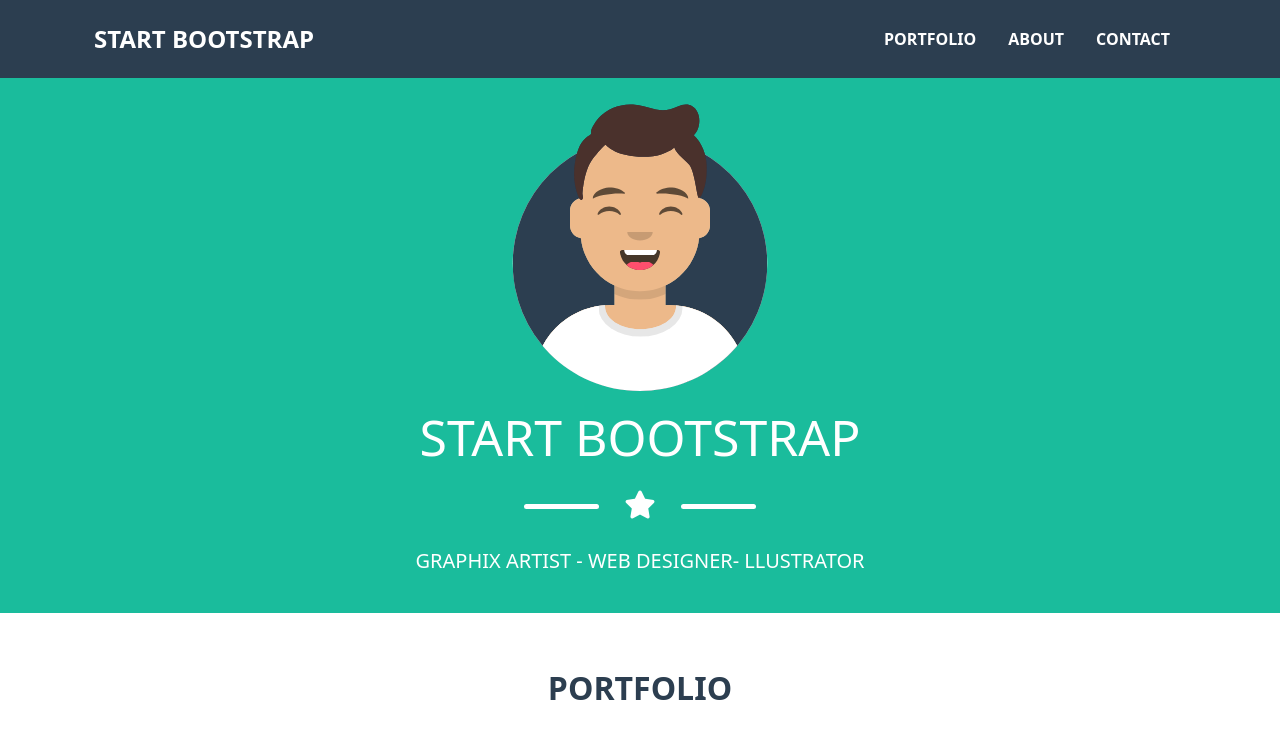
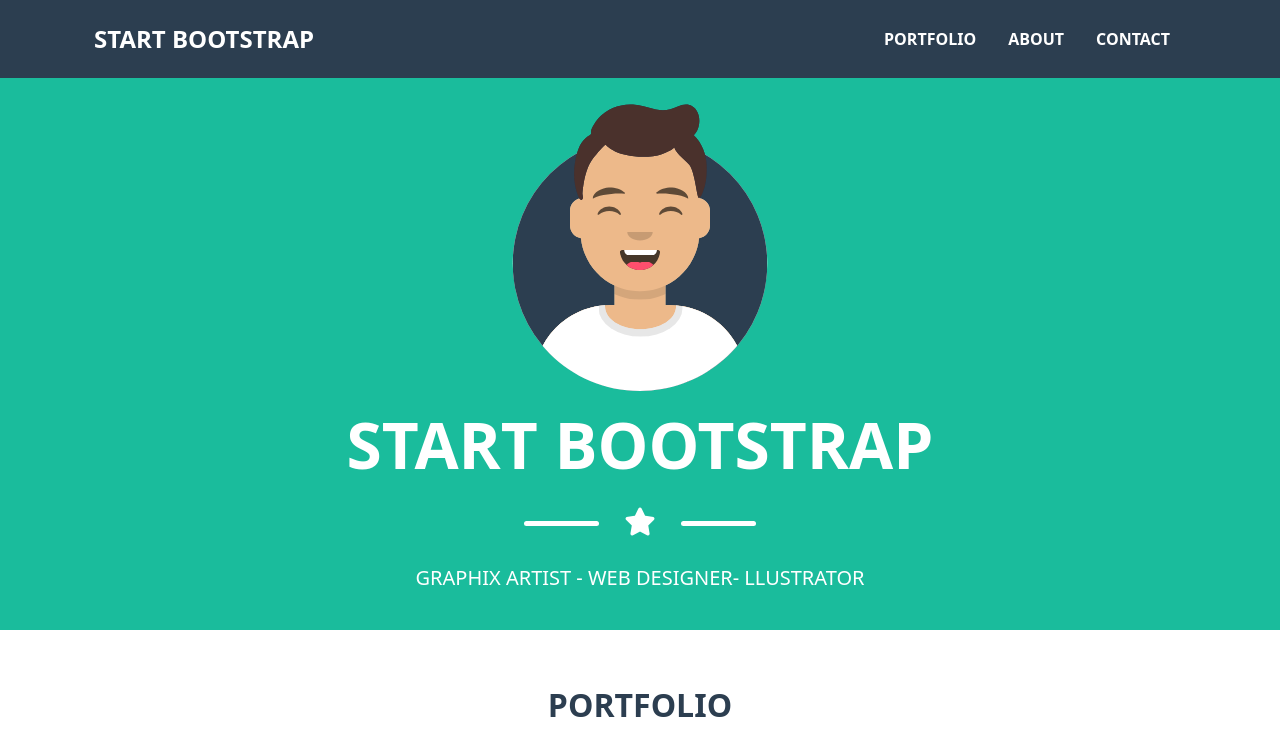
Before and after one commit to AndreaGul/html-css-bootstrap-freelancer, a plain HTML site: page index.html in a window 1280 px wide. Shown: the top 738 px of the page. Drawn offline with nearby package versions, Linux system fonts and the light colour scheme.

Commit message:
feat: cambio dimensioni titolo jumbotron

```diff
--- a/css/style.css
+++ b/css/style.css
@@ -18,10 +18,6 @@
 .jumbotron .avatar-img img {
   width: 100%;
   display: block;
-}
-
-.jumbotron h1 {
-  font-size: 50px;
 }
 
 /* * /jumbotron * */
--- a/index.html
+++ b/index.html
@@ -77,7 +77,7 @@
                 <img src="img/avatar.svg" alt="avatar" />
               </div>
             </div>
-            <h1 class="col-12 text-uppercase my-3">Start Bootstrap</h1>
+            <h1 class="col-12 text-uppercase my-3 fw-bold display-3">Start Bootstrap</h1>
             <div class="col-10 fs-3 ">
               <span class="spacer-star"><i class="fa-solid fa-star"></i></span></i>
             </div>
```
